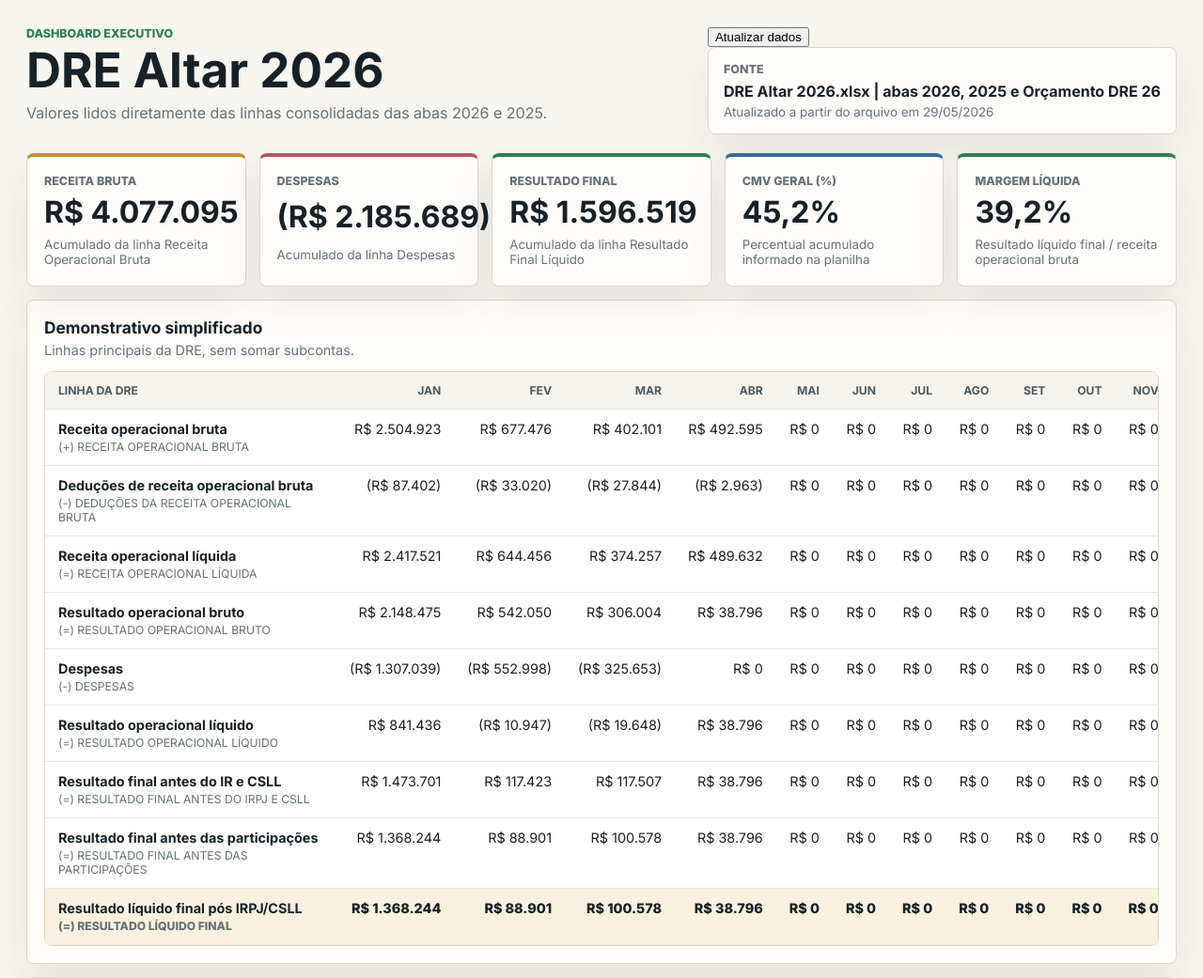
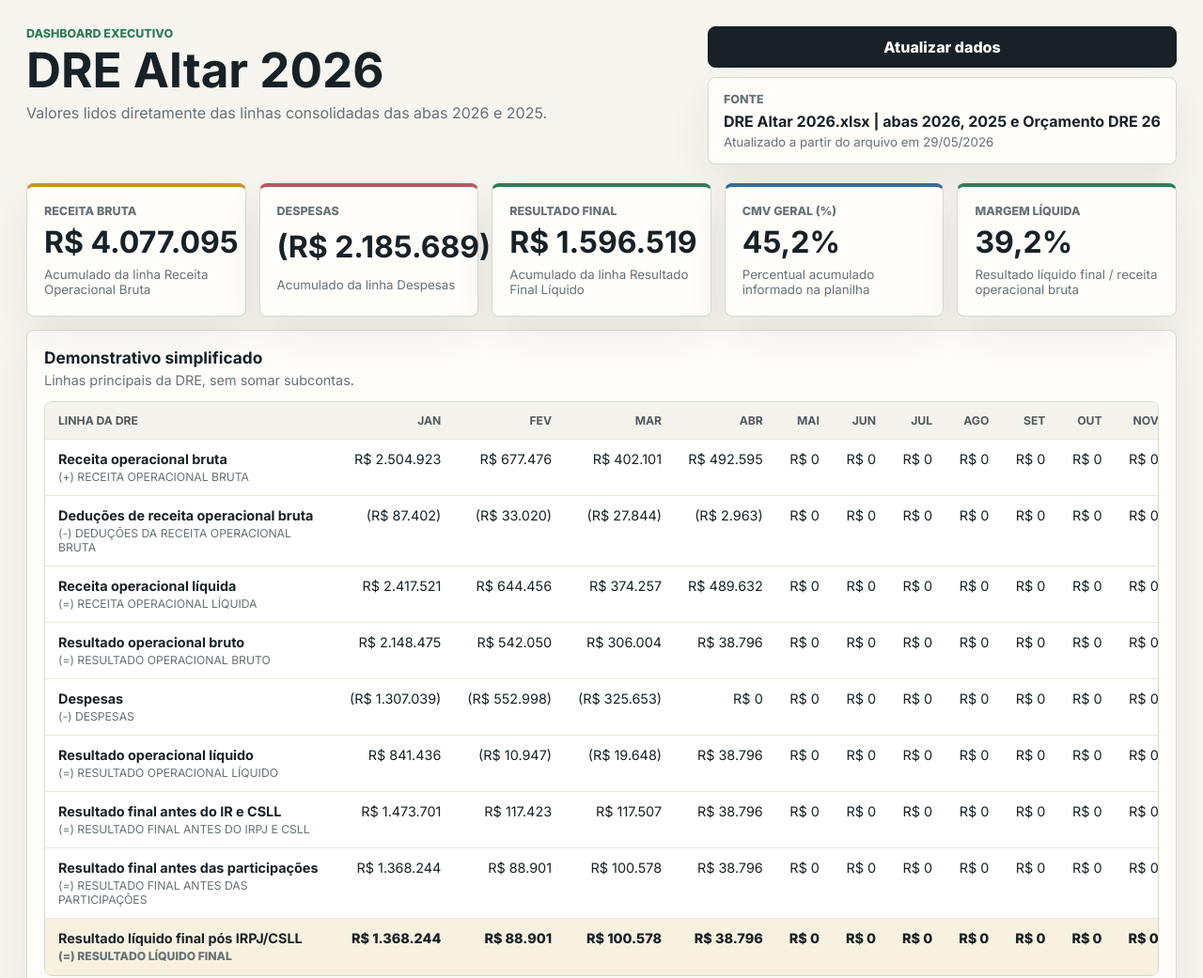
Before and after one commit to JeanBallanFilho/dre-eduarda-dashboard, a website: page index.html in a window 1280 px wide. Shown: the top 1041 px of the page at 94% size. Drawn offline with Linux system fonts and the light colour scheme.

Commit message:
Add live Google Sheets refresh

```diff
--- a/styles.css
+++ b/styles.css
@@ -81,6 +81,28 @@ h2 {
   border-radius: 8px;
   background: var(--panel);
   box-shadow: var(--shadow);
+}
+
+.hero-actions {
+  display: grid;
+  gap: 10px;
+  min-width: 270px;
+}
+
+.refresh-button {
+  min-height: 44px;
+  border: 1px solid var(--ink);
+  border-radius: 8px;
+  background: var(--ink);
+  color: #fff;
+  cursor: pointer;
+  font: inherit;
+  font-weight: 800;
+}
+
+.refresh-button:disabled {
+  cursor: wait;
+  opacity: 0.68;
 }
 
 .source-box span,
@@ -304,6 +326,7 @@ canvas {
     display: grid;
   }
 
+  .hero-actions,
   .source-box {
     min-width: 0;
     width: 100%;
```
